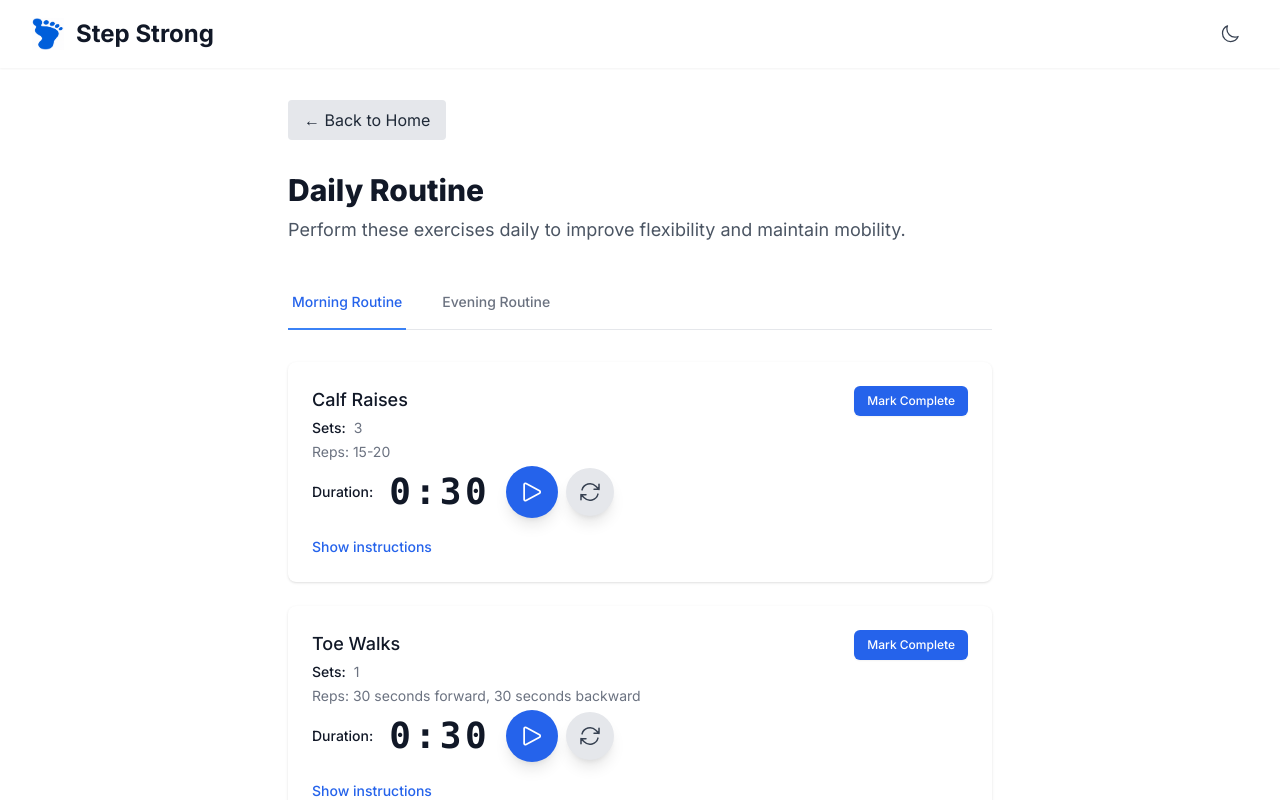
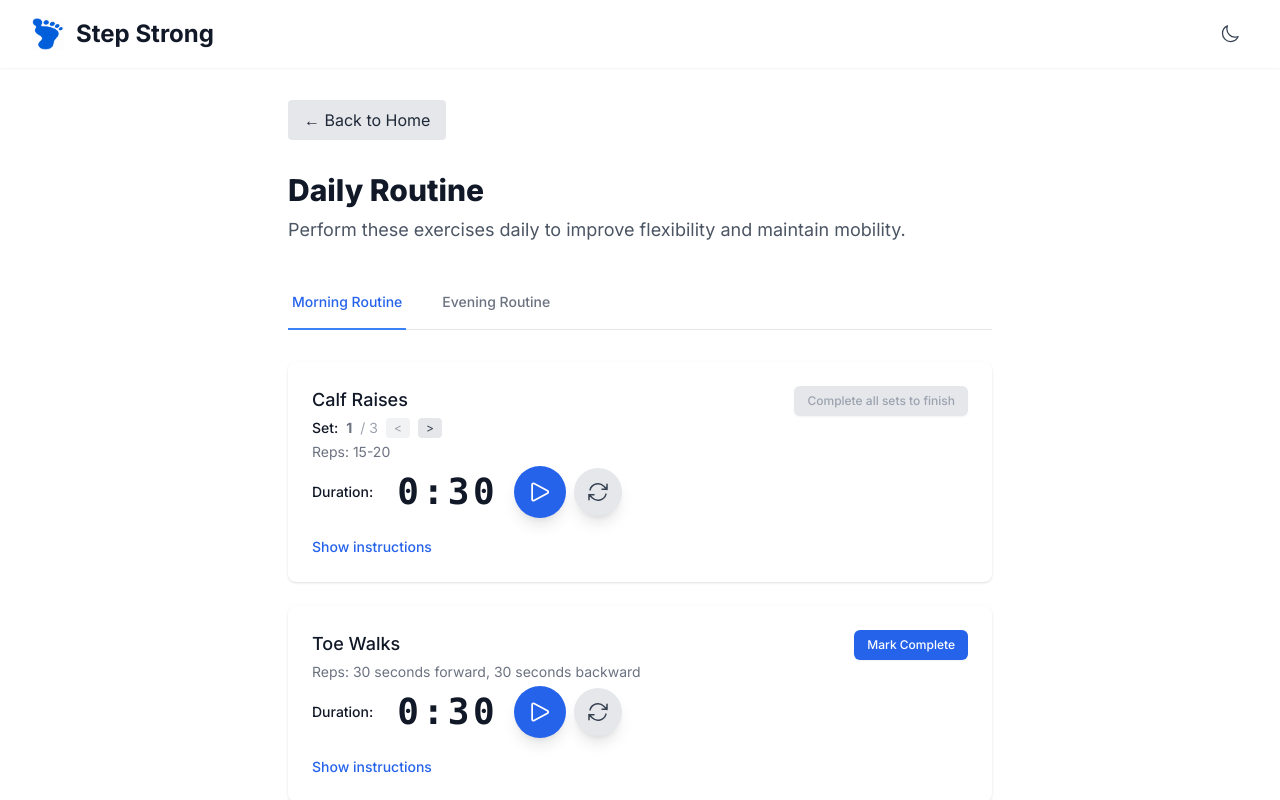
Before and after one commit to cdcunha/step-strong, a Next.js app: page /daily-routine in a window 1280 px wide. Shown: the top 800 px of the page. Built offline with nearby package versions, Linux system fonts and the light colour scheme.

Commit message:
Add dialog to the user add the app on the home screen
- Add sets control

```diff
--- a/src/components/exercise-card.tsx
+++ b/src/components/exercise-card.tsx
@@ -33,6 +33,12 @@ export function ExerciseCard({
   autoStart = false,
   onComplete,
 }: ExerciseCardProps) {
+  // Set tracking
+  const totalSets = exercise.sets ?? 1;
+  const [currentSet, setCurrentSet] = useState(1);
+  // Adjustable timer for Tennis Ball Roll or rep range
+  const isTennisBallRoll = exercise.name?.toLowerCase().includes('tennis ball roll') || (exercise.reps && exercise.reps.includes('1-2'));
+  const [customDuration, setCustomDuration] = useState<number>(exercise.duration || 60);
   const [timeLeft, setTimeLeft] = useState(exercise.duration || 0);
   const [isActive, setIsActive] = useState(autoStart);
   const [showDescription, setShowDescription] = useState(false);
@@ -41,13 +47,19 @@ export function ExerciseCard({
   const finalBeepRef = useRef<HTMLAudioElement | null>(null);
   const [audioUnlocked, setAudioUnlocked] = useState(false);
 
-  // Track if final bell is playing
+  // Track if short or final beep is playing
+  const isPlayingShortBeep = useRef(false);
   const isPlayingFinalBeep = useRef(false);
 
   // Preload audio only once
   useEffect(() => {
     beepRef.current = new Audio('/short-beep.mp3');
     beepRef.current.preload = 'auto';
+    // Listen for short beep end to reset flag
+    beepRef.current.addEventListener('ended', () => {
+      isPlayingShortBeep.current = false;
+      beepRef.current!.currentTime = 0;
+    });
     // For the long beep at 0s
     finalBeepRef.current = new Audio('/final-bell.mp3');
     finalBeepRef.current.preload = 'auto';
@@ -57,6 +69,10 @@ export function ExerciseCard({
       finalBeepRef.current!.currentTime = 0;
     });
     return () => {
+      beepRef.current?.removeEventListener('ended', () => {
+        isPlayingShortBeep.current = false;
+        beepRef.current!.currentTime = 0;
+      });
       finalBeepRef.current?.removeEventListener('ended', () => {
         isPlayingFinalBeep.current = false;
         finalBeepRef.current!.currentTime = 0;
@@ -84,8 +100,14 @@ export function ExerciseCard({
     if (!isActive) return;
     if (!audioUnlocked) return;
     if (timeLeft <= 5 && timeLeft > 0) {
-      beepRef.current && beepRef.current.currentTime !== undefined && (beepRef.current.currentTime = 0);
-      beepRef.current?.play().catch(e => console.error('Error playing beep:', e));
+      if (beepRef.current) {
+        beepRef.current.currentTime = 0;
+        isPlayingShortBeep.current = true;
+        beepRef.current.play().catch(e => {
+          isPlayingShortBeep.current = false;
+          console.error('Error playing beep:', e);
+        });
+      }
     } else if (timeLeft === 0) {
       if (finalBeepRef.current) {
         finalBeepRef.current.currentTime = 0;
@@ -98,11 +120,14 @@ export function ExerciseCard({
     }
   }, [timeLeft, isActive, audioUnlocked]);
 
+  // If Tennis Ball Roll or rep range, use custom duration
   useEffect(() => {
-    if (!exercise.duration) return;
-
-    setTimeLeft(exercise.duration);
-  }, [exercise.duration]);
+    if (isTennisBallRoll) {
+      setTimeLeft(customDuration);
+    } else if (exercise.duration) {
+      setTimeLeft(exercise.duration);
+    }
+  }, [exercise.duration, customDuration, isTennisBallRoll]);
 
   useEffect(() => {
     let interval: NodeJS.Timeout | null = null;
@@ -113,26 +138,38 @@ export function ExerciseCard({
       }, 1000);
     } else if (isActive && timeLeft === 0) {
       setIsActive(false);
-      if (onComplete) onComplete();
+      // If multi-set, advance set or finish
+      if (totalSets > 1 && currentSet < totalSets) {
+        setTimeout(() => {
+          setCurrentSet((set) => set + 1);
+          setTimeLeft(isTennisBallRoll ? customDuration : (exercise.duration || 0));
+          setIsActive(false);
+        }, 1000); // 1s pause before next set
+      } else {
+        if (onComplete) onComplete();
+      }
     }
 
     return () => {
       if (interval) clearInterval(interval);
       // Clean up audio
-      beepRef.current?.pause();
-      if (beepRef.current) beepRef.current.currentTime = 0;
+      // Only pause/reset short beep if not currently playing
+      if (!isPlayingShortBeep.current) {
+        beepRef.current?.pause();
+        if (beepRef.current) beepRef.current.currentTime = 0;
+      }
       // Only pause/reset final bell if not currently playing
       if (!isPlayingFinalBeep.current) {
         finalBeepRef.current?.pause();
         if (finalBeepRef.current) finalBeepRef.current.currentTime = 0;
       }
     };
-  }, [isActive, timeLeft, onComplete]);
+  }, [isActive, timeLeft, onComplete, totalSets, currentSet, customDuration, isTennisBallRoll, exercise.duration]);
 
   const toggleTimer = () => {
     unlockAudio();
     if (timeLeft === 0) {
-      setTimeLeft(exercise.duration || 0);
+      setTimeLeft(isTennisBallRoll ? customDuration : (exercise.duration || 0));
     }
     setIsActive(!isActive);
   };
@@ -140,7 +177,24 @@ export function ExerciseCard({
   const resetTimer = () => {
     unlockAudio();
     setIsActive(false);
-    setTimeLeft(exercise.duration || 0);
+    setTimeLeft(isTennisBallRoll ? customDuration : (exercise.duration || 0));
+  };
+
+  // For multi-set exercises: manually go to next set
+  const nextSet = () => {
+    if (currentSet < totalSets) {
+      setCurrentSet(currentSet + 1);
+      setTimeLeft(isTennisBallRoll ? customDuration : (exercise.duration || 0));
+      setIsActive(false);
+    }
+  };
+  // For multi-set exercises: manually go to previous set
+  const prevSet = () => {
+    if (currentSet > 1) {
+      setCurrentSet(currentSet - 1);
+      setTimeLeft(isTennisBallRoll ? customDuration : (exercise.duration || 0));
+      setIsActive(false);
+    }
   };
 
   const formatTime = (seconds: number) => {
@@ -168,16 +222,46 @@ export function ExerciseCard({
               )}
             </h3>
             <div className="mt-1 text-sm text-gray-500 dark:text-gray-300 space-y-1">
-              {exercise.sets && (
-                <div className="flex items-center">
-                  <span className="font-medium text-gray-900 dark:text-gray-300">Sets:</span>
-                  <span className="ml-2">{exercise.sets}</span>
+              {totalSets > 1 && (
+                <div className="flex items-center space-x-2">
+                  <span className="font-medium text-gray-900 dark:text-gray-300">Set:</span>
+                  <span className="font-bold">{currentSet}</span>
+                  <span className="text-gray-400">/ {totalSets}</span>
+                  <button
+                    onClick={prevSet}
+                    disabled={currentSet === 1}
+                    className="ml-2 px-2 py-0.5 rounded bg-gray-200 dark:bg-gray-700 text-xs text-gray-700 dark:text-gray-200 disabled:opacity-50"
+                    aria-label="Previous Set"
+                  >
+                    &lt;
+                  </button>
+                  <button
+                    onClick={nextSet}
+                    disabled={currentSet === totalSets}
+                    className="px-2 py-0.5 rounded bg-gray-200 dark:bg-gray-700 text-xs text-gray-700 dark:text-gray-200 disabled:opacity-50"
+                    aria-label="Next Set"
+                  >
+                    &gt;
+                  </button>
                 </div>
               )}
               {exercise.reps && <div>Reps: {exercise.reps}</div>}
-              {exercise.duration && (
-                <div className="flex items-center">
+              {(exercise.duration || isTennisBallRoll) && (
+                <div className="flex items-center space-x-2">
                   <span className="mr-2 font-medium text-gray-900 dark:text-gray-300">Duration:</span>
+                  {/* Adjustable timer for Tennis Ball Roll or rep range */}
+                  {isTennisBallRoll && !isActive && (
+                    <select
+                      value={customDuration}
+                      onChange={e => setCustomDuration(Number(e.target.value))}
+                      className="mr-2 px-2 py-1 rounded border border-gray-300 dark:border-gray-700 bg-white dark:bg-gray-800 text-gray-900 dark:text-gray-100"
+                      aria-label="Set timer duration"
+                    >
+                      <option value={60}>1 minute</option>
+                      <option value={90}>1.5 minutes</option>
+                      <option value={120}>2 minutes</option>
+                    </select>
+                  )}
                   <span className="font-mono font-extrabold text-3xl sm:text-4xl text-gray-900 dark:text-gray-100 tracking-widest px-2">
                     {formatTime(timeLeft)}
                   </span>
@@ -211,10 +295,17 @@ export function ExerciseCard({
               className={`ml-4 inline-flex items-center px-3 py-1.5 border border-transparent text-xs font-medium rounded-md shadow-sm ${
                 isCompleted
                   ? 'bg-green-100 text-green-700 hover:bg-green-200'
-                  : 'bg-blue-600 text-white hover:bg-blue-700'
+                  : (totalSets > 1 && currentSet < totalSets)
+                    ? 'bg-gray-200 text-gray-400 cursor-not-allowed'
+                    : 'bg-blue-600 text-white hover:bg-blue-700'
               }`}
+              disabled={totalSets > 1 && currentSet < totalSets}
             >
-              {isCompleted ? 'Completed' : 'Mark Complete'}
+              {isCompleted
+                ? 'Completed'
+                : (totalSets > 1 && currentSet < totalSets)
+                  ? `Complete all sets to finish`
+                  : 'Mark Complete'}
             </button>
           )}
         </div>
--- a/src/components/pwa-install-prompt.tsx
+++ b/src/components/pwa-install-prompt.tsx
@@ -8,6 +8,15 @@ export const PWAInstallPrompt: React.FC = () => {
   const [deferredPrompt, setDeferredPrompt] = useState<any>(null);
   const [showPrompt, setShowPrompt] = useState(false);
   const [isStandalone, setIsStandalone] = useState(false);
+  const [showIOSGuide, setShowIOSGuide] = useState(false);
+
+  // Utility to detect iOS Safari
+  const isIOSSafari = () => {
+    const ua = window.navigator.userAgent;
+    const isIOS = /iPad|iPhone|iPod/.test(ua);
+    const isSafari = /^((?!chrome|android).)*safari/i.test(ua);
+    return isIOS && isSafari;
+  };
 
   useEffect(() => {
     // Detect if app is already installed (standalone mode)
@@ -24,6 +33,12 @@ export const PWAInstallPrompt: React.FC = () => {
 
   useEffect(() => {
     if (isStandalone) {
+      setShowPrompt(false);
+      setShowIOSGuide(false);
+      return;
+    }
+    if (isIOSSafari()) {
+      setShowIOSGuide(true);
       setShowPrompt(false);
       return;
     }
@@ -47,7 +62,19 @@ export const PWAInstallPrompt: React.FC = () => {
     // Optionally, you can log the outcome or show a message
   };
 
-  if (!showPrompt || isStandalone) return null;
+  if (isStandalone) return null;
+
+  if (showIOSGuide) {
+    return (
+      <div className="fixed bottom-4 left-1/2 transform -translate-x-1/2 bg-white dark:bg-gray-800 shadow-lg rounded-lg px-6 py-3 flex items-center gap-4 z-50 border border-gray-200 dark:border-gray-700">
+        <span className="text-gray-900 dark:text-gray-100 font-medium">
+          To install this app on your iPhone or iPad, tap the <span role="img" aria-label="Share">&#x1f5d2;</span> Share button and select <b>Add to Home Screen</b> from the menu.
+        </span>
+      </div>
+    );
+  }
+
+  if (!showPrompt) return null;
 
   return (
     <div className="fixed bottom-4 left-1/2 transform -translate-x-1/2 bg-white dark:bg-gray-800 shadow-lg rounded-lg px-6 py-3 flex items-center gap-4 z-50 border border-gray-200 dark:border-gray-700">
```
